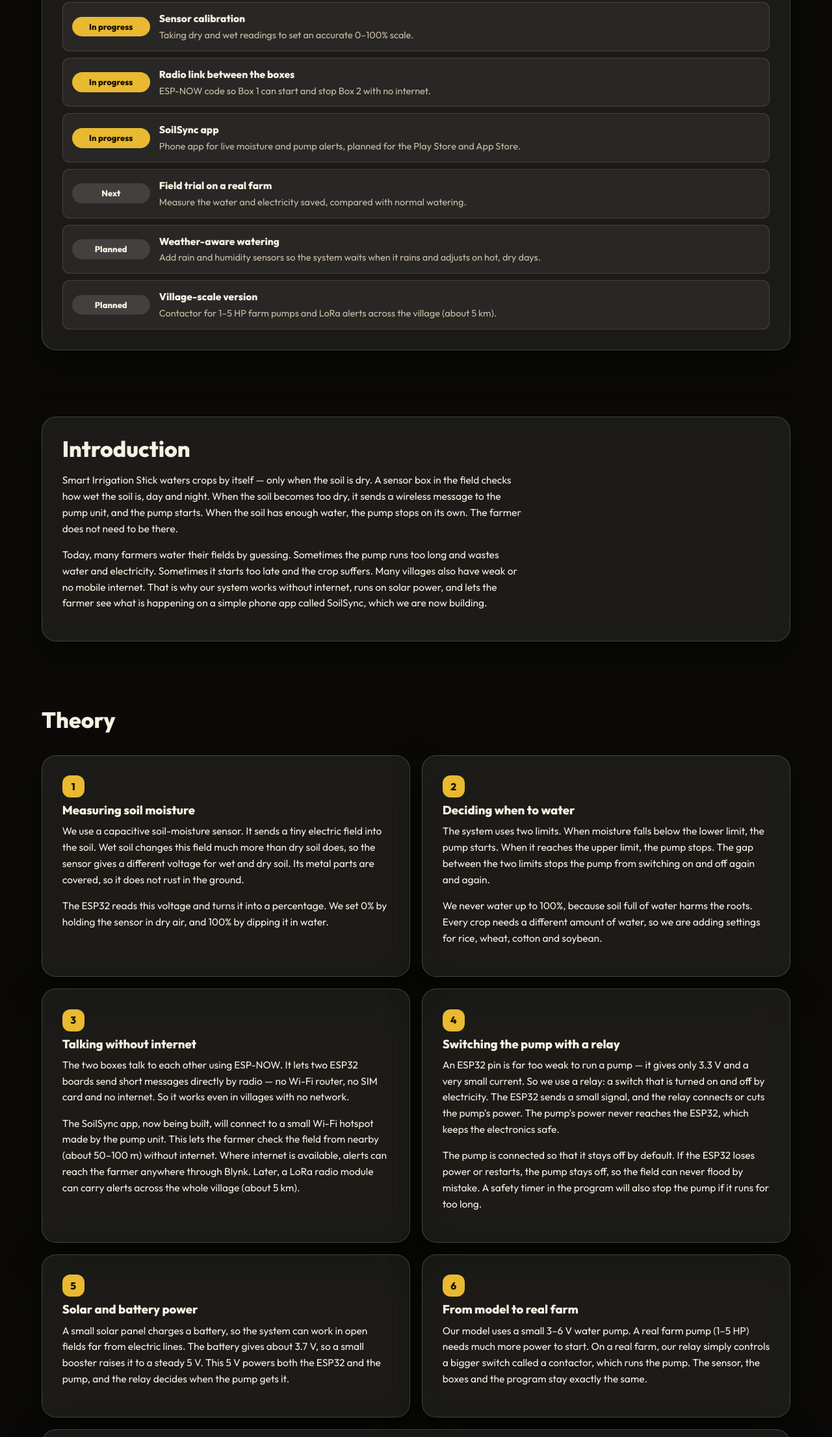
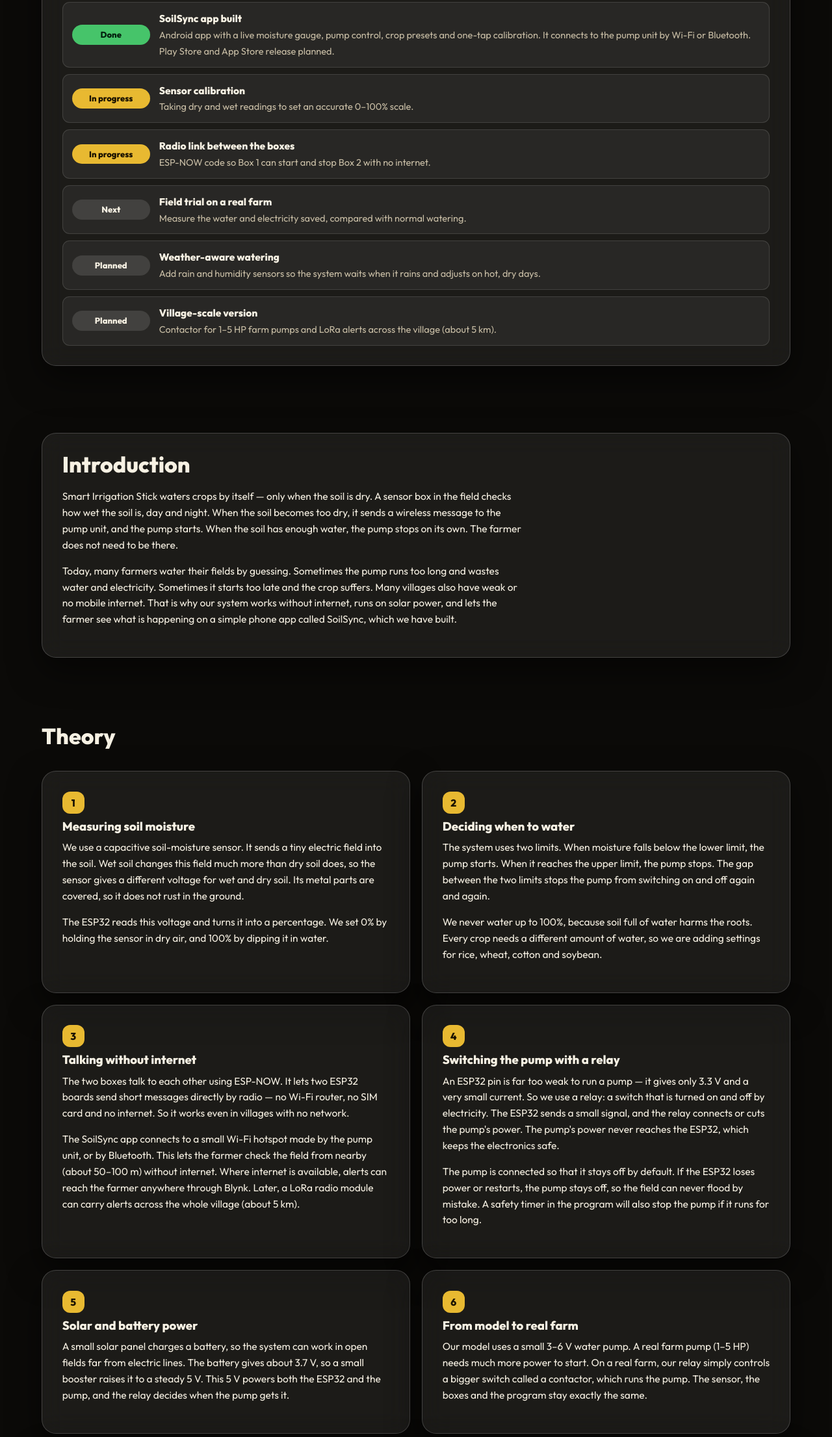
Before and after one commit to swarsh638/smart-irrigation, a plain HTML site: page index.html in a window 1280 px wide. Shown: the part 1651-3862 px from the top of the page at 65% size. Drawn offline with Linux system fonts and the light colour scheme.

Commit message:
Update SoilSync app status to built

```diff
--- a/index.html
+++ b/index.html
@@ -291,9 +291,9 @@ footer{text-align:center;font-size:14px;color:var(--muted);padding:30px 16px 46p
   <ol class="road">
    <li><span class="st done">Done</span><span><b>Pump unit (Box 2) built and tested</b><span class="d">ESP32 and relay wired; the pump ran correctly on the first test.</span></span></li>
    <li><span class="st done">Done</span><span><b>First prototype recognised</b><span class="d">The project won an INSPIRE-MANAK award in the previous year.</span></span></li>
+   <li><span class="st done">Done</span><span><b>SoilSync app built</b><span class="d">Android app with a live moisture gauge, pump control, crop presets and one-tap calibration. It connects to the pump unit by Wi-Fi or Bluetooth. Play Store and App Store release planned.</span></span></li>
    <li><span class="st wip">In progress</span><span><b>Sensor calibration</b><span class="d">Taking dry and wet readings to set an accurate 0–100% scale.</span></span></li>
    <li><span class="st wip">In progress</span><span><b>Radio link between the boxes</b><span class="d">ESP-NOW code so Box 1 can start and stop Box 2 with no internet.</span></span></li>
-   <li><span class="st wip">In progress</span><span><b>SoilSync app</b><span class="d">Phone app for live moisture and pump alerts, planned for the Play Store and App Store.</span></span></li>
    <li><span class="st plan">Next</span><span><b>Field trial on a real farm</b><span class="d">Measure the water and electricity saved, compared with normal watering.</span></span></li>
    <li><span class="st plan">Planned</span><span><b>Weather-aware watering</b><span class="d">Add rain and humidity sensors so the system waits when it rains and adjusts on hot, dry days.</span></span></li>
    <li><span class="st plan">Planned</span><span><b>Village-scale version</b><span class="d">Contactor for 1–5 HP farm pumps and LoRa alerts across the village (about 5 km).</span></span></li>
@@ -303,7 +303,7 @@ footer{text-align:center;font-size:14px;color:var(--muted);padding:30px 16px 46p
 <section class="band" id="intro"><div class="wrap card">
  <h2>Introduction</h2>
  <p>Smart Irrigation Stick waters crops by itself — only when the soil is dry. A sensor box in the field checks how wet the soil is, day and night. When the soil becomes too dry, it sends a wireless message to the pump unit, and the pump starts. When the soil has enough water, the pump stops on its own. The farmer does not need to be there.</p>
- <p>Today, many farmers water their fields by guessing. Sometimes the pump runs too long and wastes water and electricity. Sometimes it starts too late and the crop suffers. Many villages also have weak or no mobile internet. That is why our system works without internet, runs on solar power, and lets the farmer see what is happening on a simple phone app called SoilSync, which we are now building.</p>
+ <p>Today, many farmers water their fields by guessing. Sometimes the pump runs too long and wastes water and electricity. Sometimes it starts too late and the crop suffers. Many villages also have weak or no mobile internet. That is why our system works without internet, runs on solar power, and lets the farmer see what is happening on a simple phone app called SoilSync, which we have built.</p>
 </div></section>
 
 <section class="band" id="theory"><div class="wrap sec">
@@ -319,7 +319,7 @@ footer{text-align:center;font-size:14px;color:var(--muted);padding:30px 16px 46p
   </div>
   <div class="card"><span class="num">3</span><h3>Talking without internet</h3>
    <p>The two boxes talk to each other using ESP-NOW. It lets two ESP32 boards send short messages directly by radio — no Wi-Fi router, no SIM card and no internet. So it works even in villages with no network.</p>
-   <p>The SoilSync app, now being built, will connect to a small Wi-Fi hotspot made by the pump unit. This lets the farmer check the field from nearby (about 50–100 m) without internet. Where internet is available, alerts can reach the farmer anywhere through Blynk. Later, a LoRa radio module can carry alerts across the whole village (about 5 km).</p>
+   <p>The SoilSync app connects to a small Wi-Fi hotspot made by the pump unit, or by Bluetooth. This lets the farmer check the field from nearby (about 50–100 m) without internet. Where internet is available, alerts can reach the farmer anywhere through Blynk. Later, a LoRa radio module can carry alerts across the whole village (about 5 km).</p>
   </div>
   <div class="card"><span class="num">4</span><h3>Switching the pump with a relay</h3>
    <p>An ESP32 pin is far too weak to run a pump — it gives only 3.3 V and a very small current. So we use a relay: a switch that is turned on and off by electricity. The ESP32 sends a small signal, and the relay connects or cuts the pump's power. The pump's power never reaches the ESP32, which keeps the electronics safe.</p>
@@ -384,7 +384,7 @@ footer{text-align:center;font-size:14px;color:var(--muted);padding:30px 16px 46p
  </table>
  <p class="note">Prices are approximate (in ₹), based on usual prices in Indian electronics shops, and may change from shop to shop. A LoRa radio pair (about ₹800) is a future upgrade and is not counted in the total.</p>
  <h3 style="margin-top:22px">Software and development tools</h3>
- <p>Arduino IDE to write the programs for the ESP32 boards; ESP-NOW so the two boxes can talk to each other; the SoilSync phone app (now being built), planned for the Google Play Store and the Apple App Store; and Blynk for alerts over the internet.</p>
+ <p>Arduino IDE to write the programs for the ESP32 boards; ESP-NOW so the two boxes can talk to each other; the SoilSync Android app (built), with a Google Play Store and Apple App Store release planned; and Blynk for alerts over the internet.</p>
 </div></section>
 
 <section class="band" id="layout"><div class="wrap sec">
@@ -393,7 +393,7 @@ footer{text-align:center;font-size:14px;color:var(--muted);padding:30px 16px 46p
   <ol class="layers">
    <li><b>1</b><span>Box 1 — Sensor box: a closed box with an ESP32 and a battery. Its moisture sensor goes into the soil. It checks the soil and decides when to water.</span></li>
    <li><b>2</b><span>Box 2 — Pump unit: kept next to the pump. It has a second ESP32 and a relay that turns the pump on and off when Box 1 says so.</span></li>
-   <li><b>3</b><span>SoilSync app — the farmer's phone app, now being built and planned for the Play Store and App Store. Near the field, it shows live moisture and pump status through the pump unit's hotspot. With internet, it sends pump alerts anywhere through Blynk.</span></li>
+   <li><b>3</b><span>SoilSync app — the farmer's phone app, built for Android, with a Play Store and App Store release planned. Near the field, it shows live moisture and controls the pump through the pump unit's hotspot or Bluetooth. With internet, it sends pump alerts anywhere through Blynk.</span></li>
   </ol>
  </div>
  <div class="two">
```
